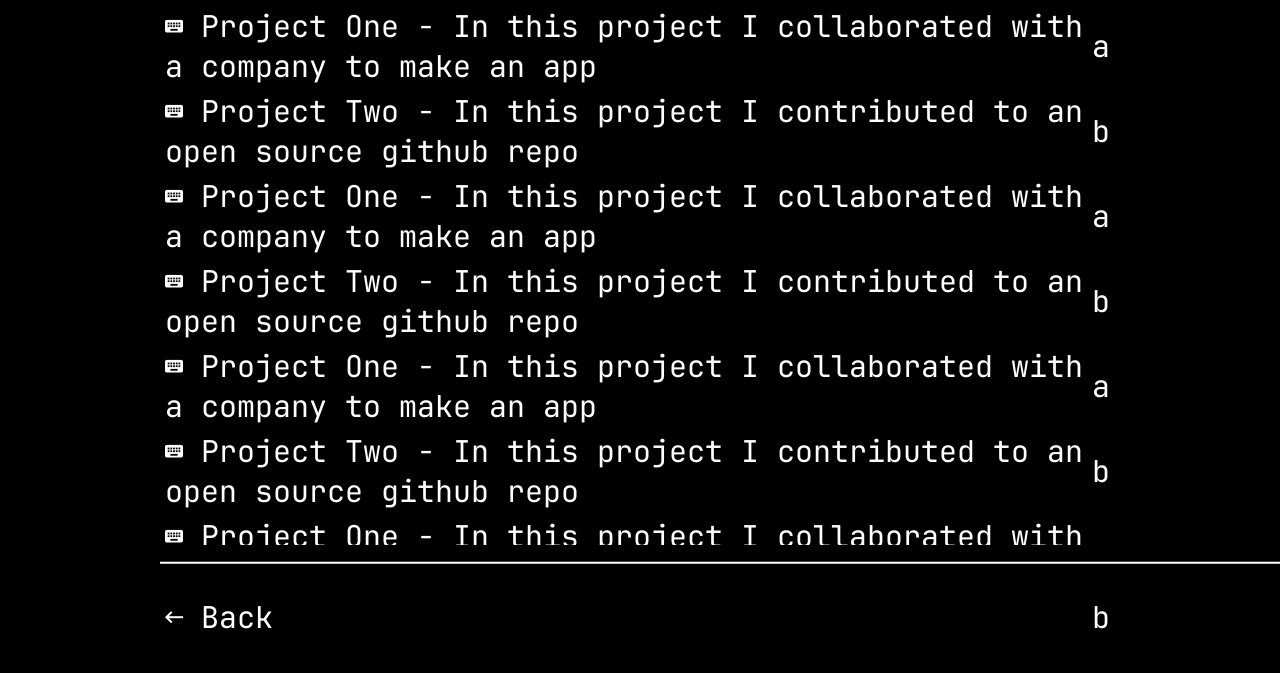
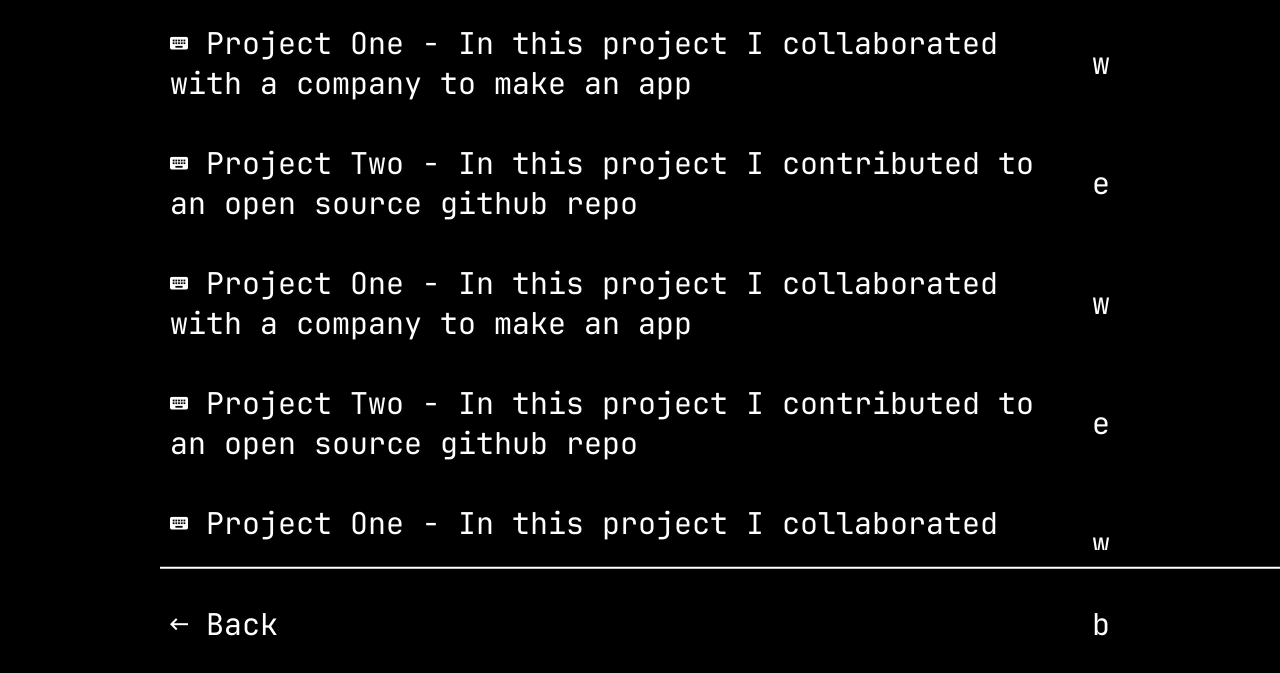
Before and after one commit to Neal-Ning/portfolio, a plain HTML site: page nav/projects/projects.html in a window 1280 px wide. Shown: the part 127-800 px from the top of the page. Drawn offline with Linux system fonts and the light colour scheme.

Commit message:
Refined utils for sizing and scaling, improved projects page

```diff
--- a/nav/projects/projects.css
+++ b/nav/projects/projects.css
@@ -20,7 +20,6 @@ body {
 }
 
 .cjs-project-container {
-
     flex-grow: 1;
     overflow: scroll;
 }
--- a/nav/projects/projects.html
+++ b/nav/projects/projects.html
@@ -6,44 +6,7 @@
     </head>
     <body>
         <div class="display-container">
-            <div class="db-buttons cjs-project-container">
-                <div class="db-button">
-                    <span>󰌌 Project zero - In this project I collaborated with a company to make an app</span><span>a</span>
-                </div>
-                <div class="db-button">
-                    <span>󰌌 Project One - In this project I collaborated with a company to make an app</span><span>a</span>
-                </div>
-                <div class="db-button">
-                    <span>󰌌 Project Two - In this project I contributed to an open source github repo</span><span>b</span>
-                </div>
-                <div class="db-button">
-                    <span>󰌌 Project One - In this project I collaborated with a company to make an app</span><span>a</span>
-                </div>
-                <div class="db-button">
-                    <span>󰌌 Project Two - In this project I contributed to an open source github repo</span><span>b</span>
-                </div>
-                <div class="db-button">
-                    <span>󰌌 Project One - In this project I collaborated with a company to make an app</span><span>a</span>
-                </div>
-                <div class="db-button">
-                    <span>󰌌 Project Two - In this project I contributed to an open source github repo</span><span>b</span>
-                </div>
-                <div class="db-button">
-                    <span>󰌌 Project One - In this project I collaborated with a company to make an app</span><span>a</span>
-                </div>
-                <div class="db-button">
-                    <span>󰌌 Project Two - In this project I contributed to an open source github repo</span><span>b</span>
-                </div>
-                <div class="db-button">
-                    <span>󰌌 Project One - In this project I collaborated with a company to make an app</span><span>a</span>
-                </div>
-                <div class="db-button">
-                    <span>󰌌 Project Two - In this project I contributed to an open source github repo</span><span>b</span>
-                </div>
-                <div class="db-button">
-                    <span>󰌌 Project three - In this project I contributed to an open source github repo</span><span>b</span>
-                </div>
-            </div>
+            <div class="db-buttons cjs-project-container"></div>
             <div>
                 ———————————————————————————————————————————————————————————————————————————————————————————————————
             </div>
--- a/nav/projects/projects.js
+++ b/nav/projects/projects.js
@@ -2,7 +2,75 @@ import * as utils from "/utils.js";
 
 // Create a back button to the index page
 const backButtonContainer = document.querySelector(".cjs-back-button");
-utils.createBackButton(backButtonContainer);
+utils.createBackButton(backButtonContainer, "/index.html");
+
+
+const projects = [
+    {
+        text: "󰌌 Project zero",
+        sc: "q",
+        dest: "",
+    },
+    {
+        text: "󰌌 Project One - In this project I collaborated with a company to make an app",
+        sc: "w",
+        dest: "",
+    },
+    {
+        text: "󰌌 Project Two - In this project I contributed to an open source github repo",
+        sc: "e",
+        dest: "",
+    },
+    {
+        text: "󰌌 Project One - In this project I collaborated with a company to make an app",
+        sc: "w",
+        dest: "",
+    },
+    {
+        text: "󰌌 Project Two - In this project I contributed to an open source github repo",
+        sc: "e",
+        dest: "",
+    },
+    {
+        text: "󰌌 Project One - In this project I collaborated with a company to make an app",
+        sc: "w",
+        dest: "",
+    },
+    {
+        text: "󰌌 Project Two - In this project I contributed to an open source github repo",
+        sc: "e",
+        dest: "",
+    },
+    {
+        text: "󰌌 Project One - In this project I collaborated with a company to make an app",
+        sc: "w",
+        dest: "",
+    },
+    {
+        text: "󰌌 Project Two - In this project I contributed to an open source github repo",
+        sc: "e",
+        dest: "",
+    },
+    {
+        text: "󰌌 Project One - In this project I collaborated with a company to make an app",
+        sc: "w",
+        dest: "",
+    },
+    {
+        text: "󰌌 Project Two - In this project I contributed to an open source github repo",
+        sc: "e",
+        dest: "",
+    }
+];
+
+
+// Select the project container
+const projectContainer = document.querySelector(".cjs-project-container");
+
+// Create all project buttons
+projects.forEach(({text, sc, dest}) => {
+    utils.createButton(projectContainer, text, sc, dest);
+});
 
 // Add keydown / keyup listeners for buttons
 utils.addButtonKeyListeners();
--- a/utils.css
+++ b/utils.css
@@ -22,20 +22,19 @@
 .db-buttons {
     min-height: 0px;
 
-    display: grid;
-    row-gap: 10px;
+    display: flex;
+    flex-direction: column;
 }
 
 /* A dashboard div holding a button */
 .db-button {
-    min-height: 75px;
-    padding-left: 5px;
-    padding-right: 10px;
+    padding: 20px 10px;
     font-size: 30px;
 
     display: flex;
     justify-content: space-between;
     align-items: center;
+    column-gap: 32px;
 }
 
 /* Button style on hover or pressing shortcut */
--- a/utils.js
+++ b/utils.js
@@ -17,8 +17,8 @@ export function createButton(buttons, text, sc, dest) {
 }
 
 // Create a button that leads back to index page
-export function createBackButton(buttons) {
-    createButton(buttons, "󰌍 Back", "b", "/index.html");
+export function createBackButton(buttons, dest) {
+    createButton(buttons, "󰌍 Back", "b", dest);
 }
 
 // Listens for pressing of the short cut keys of each menu item
```
